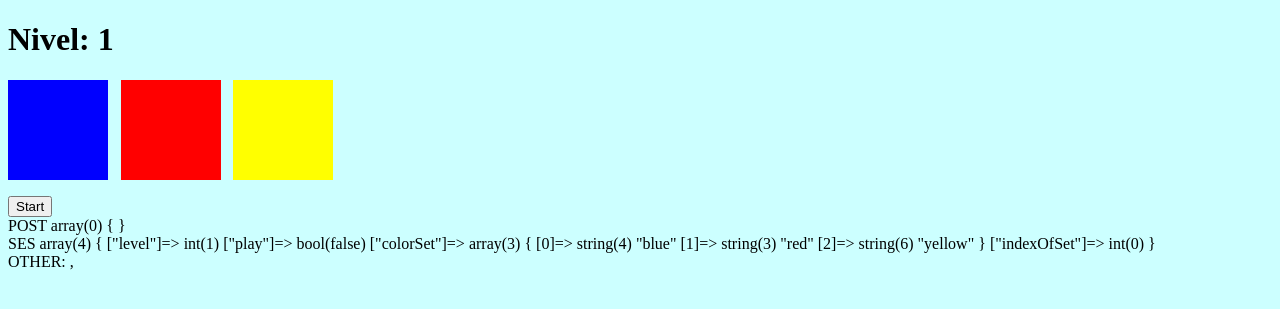
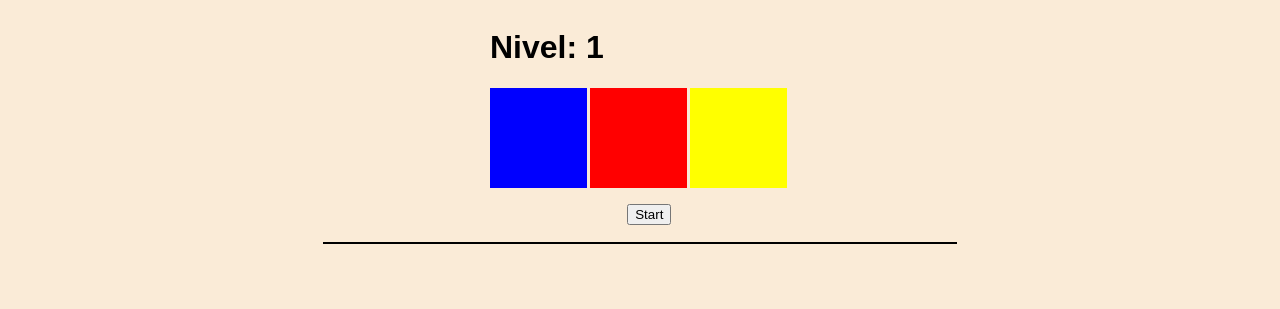
Before and after one commit to drunn99/Des-Entorno-Serv, a PHP site: page / in a window 1280 px wide. Shown: the top 309 px of the page. Run offline with PHP 8.4, Linux system fonts and the light colour scheme.

Commit message:
11-12.1 LP

```diff
--- a/SesionesPHP/simonDice/css/styles.css
+++ b/SesionesPHP/simonDice/css/styles.css
@@ -1,16 +1,7 @@
-/*
-Click nbfs://nbhost/SystemFileSystem/Templates/Licenses/license-default.txt to change this license
-Click nbfs://nbhost/SystemFileSystem/Templates/Other/CascadeStyleSheet.css to edit this template
-*/
-/*
-    Created on : 30 nov 2023, 13:12:38
-    Author     : aguao
-*/
-
 body {
-    background-color: #ccffff;
+    background-color: antiquewhite;
+    font-family: fantasy;
 }
-
 .matrix{
     display:grid;
     grid-template-columns: 110px 110px;
@@ -18,8 +9,17 @@ body {
     row-gap: 10px;
 }
 
-.viisble{
-    display: initial;
+form{
+    display: flex;
+    flex-direction: column;
+    align-items: center;
+    >.set{
+        margin: 3% 0;
+        border: 1px solid black;
+        display:flex;
+        flex-direction: row;
+        width: 50%;
+    }
 }
 
 .nonVisible{
@@ -48,9 +48,14 @@ body {
     background-color: blue;
 }
 
-.set{
-    width: 100%;
-    display: flex;
-    flex-direction: row;
-    margin-bottom: 2vh;
+.showSet{
+        width: 100%;
+        display: flex;
+        flex-direction: row;
+        margin-bottom: 2vh;
 }
+
+.showSet ~ button {
+    position: absolute;
+    left: 49%;
+}
--- a/SesionesPHP/simonDice/index.php
+++ b/SesionesPHP/simonDice/index.php
@@ -14,58 +14,82 @@ Click nbfs://nbhost/SystemFileSystem/Templates/Scripting/EmptyPHPWebPage.php to
         include "./simon.php";
         session_start();
         $level = isset($_SESSION["level"]) ? $_SESSION["level"] : 1;
-        $hitPlay = isset($_POST["play"]) ? boolval(intval($_POST["play"])) : false;
-        $play = isset($_SESSION["play"]) ? boolval($_SESSION["play"]) : false;
+        $play = isset($_POST["play"]) ? $_POST["play"] == "true" : (isset($_SESSION["play"]) ? $_SESSION["play"] : false);
         $indexOfSet = isset($_SESSION["indexOfSet"]) ? $_SESSION["indexOfSet"] : 0;
-
-        if (!$hitPlay && !$play) {
+        $showSet = isset($_SESSION["showSet"]) ? $_SESSION["showSet"] : array();
+        $wrongMessage = false;
+        $correctDone = false;
+        //Comprobar que no se esté jugando para crear un nuevo set o mantener el actual
+        if (!$play) {
             $colorSet = createSet($level);
         } else {
             $colorSet = isset($_SESSION["colorSet"]) ? $_SESSION["colorSet"] : array();
         }
-
+        //Si el usuario ha pulsado un color comprueba si es correcto o no.
         if (isset($_POST["color"])) {
-            $correct = $_POST["color"] === $colorSet[$indexOfSet];
+            $correct = $indexOfSet < count($colorSet) ? $_POST["color"] === $colorSet[$indexOfSet] : false;
             if ($correct) {
+                array_push($showSet, $colorSet[$indexOfSet]);
                 $play = true;
                 $indexOfSet++;
-                if ($indexOfSet >= count($colorSet)) {
-                    $level++;
-                    $indexOfSet = 0;
-                    $colorSet = createSet($level);
-                    $play = false;
-                }
             } else {
-                $play = false;
-                $indexOfSet = 0;
+                $wrongMessage = true;
+                array_push($showSet, $_POST["color"]);
             }
+        }
+        //Si se ha completado el set de colores pasa al siguiente nivel
+        if ($indexOfSet >= count($colorSet)) {
+            $correctDone = true;
+            if (isset($_POST["nextLevel"])) {
+                nextLevel($play, $level, $indexOfSet, $showSet, $colorSet);
+                $correctDone = false;
+            }
+        }
+        //Si se ha pulsado el botón de restart renicia el nivel,
+        if (isset($_POST["wrongMessage"])) {
+            resetLevel($play, $level, $indexOfSet, $showSet, $colorSet);
+            $wrongMessage = false;
         }
 
         $_SESSION["level"] = $level;
         $_SESSION["play"] = $play;
         $_SESSION["colorSet"] = $colorSet;
         $_SESSION["indexOfSet"] = $indexOfSet;
+        $_SESSION["showSet"] = $showSet;
         ?>
         <form action=" <?php echo $_SERVER["PHP_SELF"]; ?>" method="POST">
-            <div class="showSet <?php echo $hitPlay ? "nonVisible" : "visible" ?>">
+            <div class=" <?php echo $play ? "nonVisible" : "visible"?>">
                 <?php printLevel($colorSet); ?>
-                <button name="play" value="1">Start</button>
+                <button name="play" value="true">Start</button>
             </div>
 
-            <div class="matrix <?php echo $hitPlay ? "visible" : "nonVisible"; ?>">
-                <button name="color" value="red"><div class="square red"></div></button>
-                <button name="color" value="yellow"><div class="square yellow"></div></button>
-                <button name="color" value="green"><div class="square green"></div></button>
-                <button name="color" value="blue"><div class="square blue"></div></button>
+            <div class="matrix <?php echo $play ? "" : "nonVisible"; ?>">
+                <button name="color" value="red" <?php echo $wrongMessage || $correctDone ?  "disabled" : "" ?>><div class="square red simon"></div></button>
+                <button name="color" value="yellow" <?php echo $wrongMessage || $correctDone ?  "disabled" : "" ?>><div class="square yellow simon"></div></button>
+                <button name="color" value="green" <?php echo $wrongMessage || $correctDone ?  "disabled" : "" ?>><div class="square green simon"></div></button>
+                <button name="color" value="blue" <?php echo $wrongMessage || $correctDone ?  "disabled" : "" ?>><div class="square blue simon"></div></button>
             </div>
+
+            <div class="set">
+                <?php
+                foreach ($showSet as $value) {
+                    echo createDiv($value);
+                }
+                ?>
+            </div>
+
+            <div class="<?php echo $correctDone ? "" : "nonVisible" ?>">
+                <h2>!Correcto!</h2>
+                <button name="nextLevel" value="true" >Siguiente</button>
+            </div>
+
+            <div class ="<?php echo $wrongMessage ? "" : "nonVisible" ?>">
+                <h2>!Has fallado!</h2>
+                <button name="wrongMessage" value="true" >Reiniciar</button>
+            </div>
+
         </form>
         <?php
-        echo "POST ";
-        var_dump($_POST);
-        echo "<br>";
-        echo "SES ";
-        var_dump($_SESSION);
-        echo "<br>OTHER: $play, $hitPlay";
         ?>
     </body>
 </html>
--- a/SesionesPHP/simonDice/simon.php
+++ b/SesionesPHP/simonDice/simon.php
@@ -1,26 +1,48 @@
 <?php
 
-    function createSet($level){
-        $colors = ["red","yellow","green","blue"];
+//Crea un array con colores aleatorios
+function createSet($level) {
+    $colors = ["red", "yellow", "green", "blue"];
     $set = array();
-        for($i = 0; $i < ($level+2); $i++){
-            $set[$i] = $colors[rand(0,3)];
+    for ($i = 0; $i < ($level + 2); $i++) {
+        $set[$i] = $colors[rand(0, 3)];
     }
     return $set;
 }
 
-    function printLevel($set){
-        echo "<h1>Nivel: " . (count($set)-2) . " </h1>";
-        echo "<div class=\"set\">";
+//Imprime el nivel
+function printLevel($set) {
+    echo "<h1>Nivel: " . (count($set) - 2) . " </h1>";
+    echo "<div class=\"showSet\">";
     foreach ($set as $value) {
         echo createDiv($value);
     }
     echo "</div>";
 }
 
-    function createDiv($color) : string {
+//Genera un cuadrado de 100px * 100px con el color correspondiente
+function createDiv($color): string {
     return "<div class=\"square $color\"></div>";
 }
+
+//Reinicia el nivel a 1 y el resto de parámetros del juego.
+function resetLevel(&$play, &$level, &$indexOfSet, &$showSet, &$colorSet) {
+    $level = 1;
+    $indexOfSet = 0;
+    $colorSet = createSet($level);
+    $play = false;
+    $showSet = array();
+}
+
+//Sube de nivel y reinicia el resto de parámetros del juego.
+function nextLevel(&$play, &$level, &$indexOfSet, &$showSet, &$colorSet) {
+    $level++;
+    $indexOfSet = 0;
+    $colorSet = createSet($level);
+    $play = false;
+    $showSet = array();
+}
+
 /*
  * Click nbfs://nbhost/SystemFileSystem/Templates/Licenses/license-default.txt to change this license
  * Click nbfs://nbhost/SystemFileSystem/Templates/Scripting/EmptyPHP.php to edit this template
```
Lines whose indentation alone changed are shown as unchanged.
